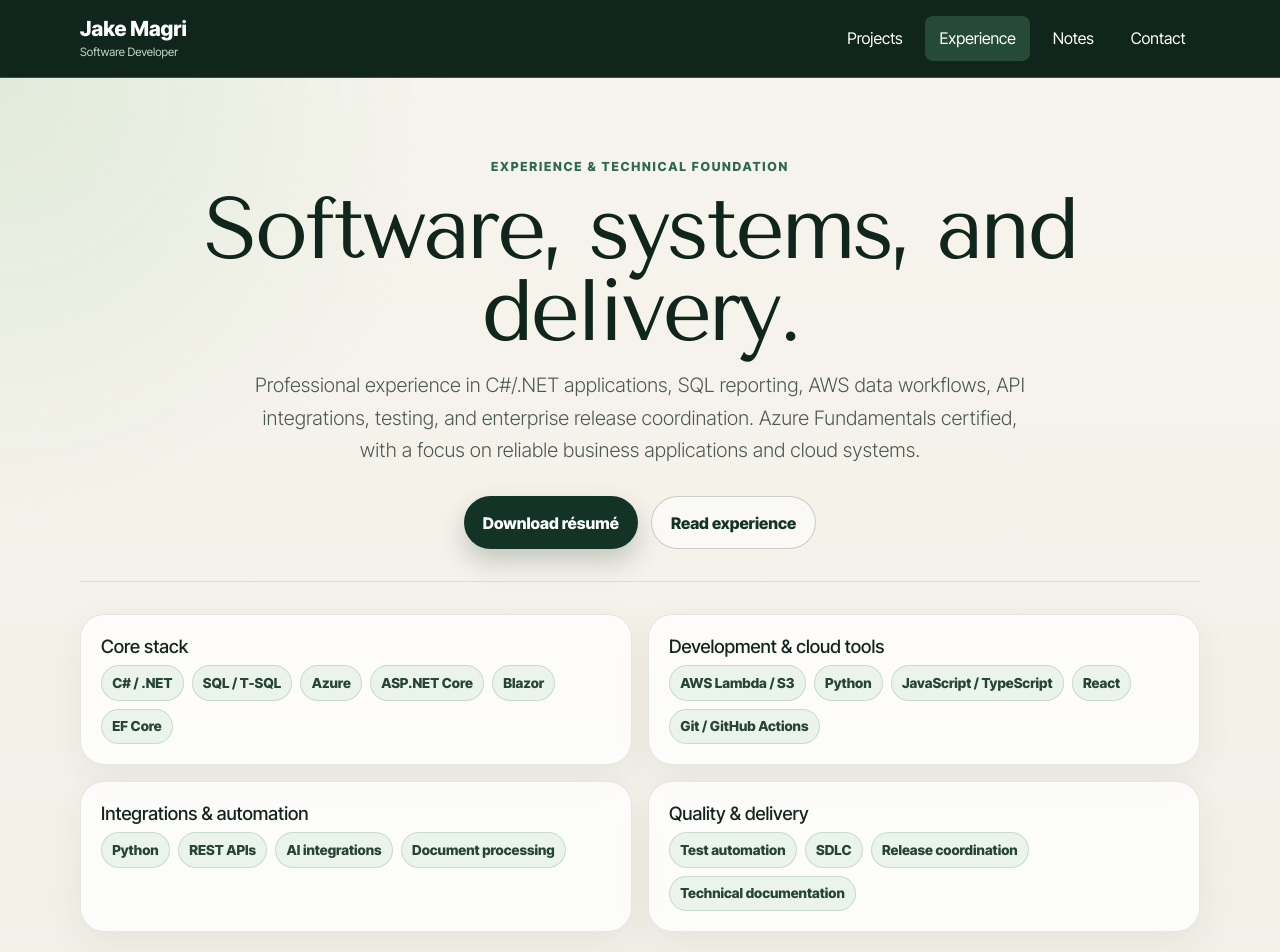
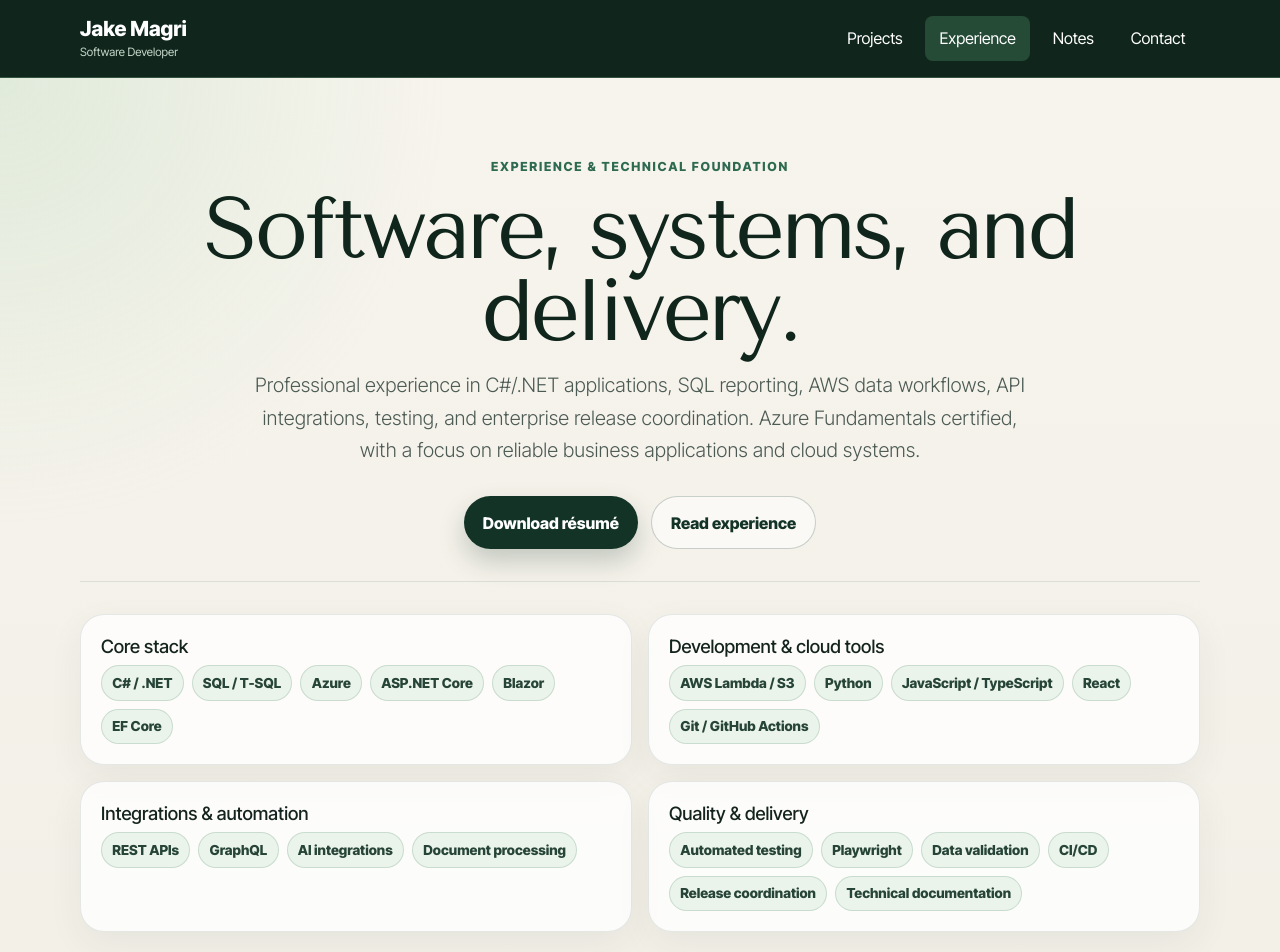
Before and after one commit to jake-magri/React-Portfolio, a Next.js app: page /resume in a window 1280 px wide. Shown: the top 952 px of the page. Built offline with nearby package versions, Linux system fonts and the light colour scheme.

Commit message:
Refine experience skill groups and layout

```diff
--- a/src/components/Resume.js
+++ b/src/components/Resume.js
@@ -2,8 +2,8 @@ import styles from './Resume.module.css';
 const skillGroups = [
   { title: 'Core stack', skills: ['C# / .NET', 'SQL / T-SQL', 'Azure', 'ASP.NET Core', 'Blazor', 'EF Core'] },
   { title: 'Development & cloud tools', skills: ['AWS Lambda / S3', 'Python', 'JavaScript / TypeScript', 'React', 'Git / GitHub Actions'] },
-  { title: 'Integrations & automation', skills: ['Python', 'REST APIs', 'AI integrations', 'Document processing'] },
-  { title: 'Quality & delivery', skills: ['Test automation', 'SDLC', 'Release coordination', 'Technical documentation'] },
+  { title: 'Integrations & automation', skills: ['REST APIs', 'GraphQL', 'AI integrations', 'Document processing'] },
+  { title: 'Quality & delivery', skills: ['Automated testing', 'Playwright', 'Data validation', 'CI/CD', 'Release coordination', 'Technical documentation'] },
 ];
 const experience = [
   ['ImagineSoftware', 'AI Specialist', 'Mar 2025 – May 2026', 'Developed a C#/.NET WinUI reporting application integrating OpenAI APIs and SQL Server; validated generated queries against 79 business questions across four formal testing rounds. Built AWS document processing and API integrations, developed multimodal extraction workflows, and collaborated with business and engineering teams on requirements, testing, and troubleshooting.'],
```
